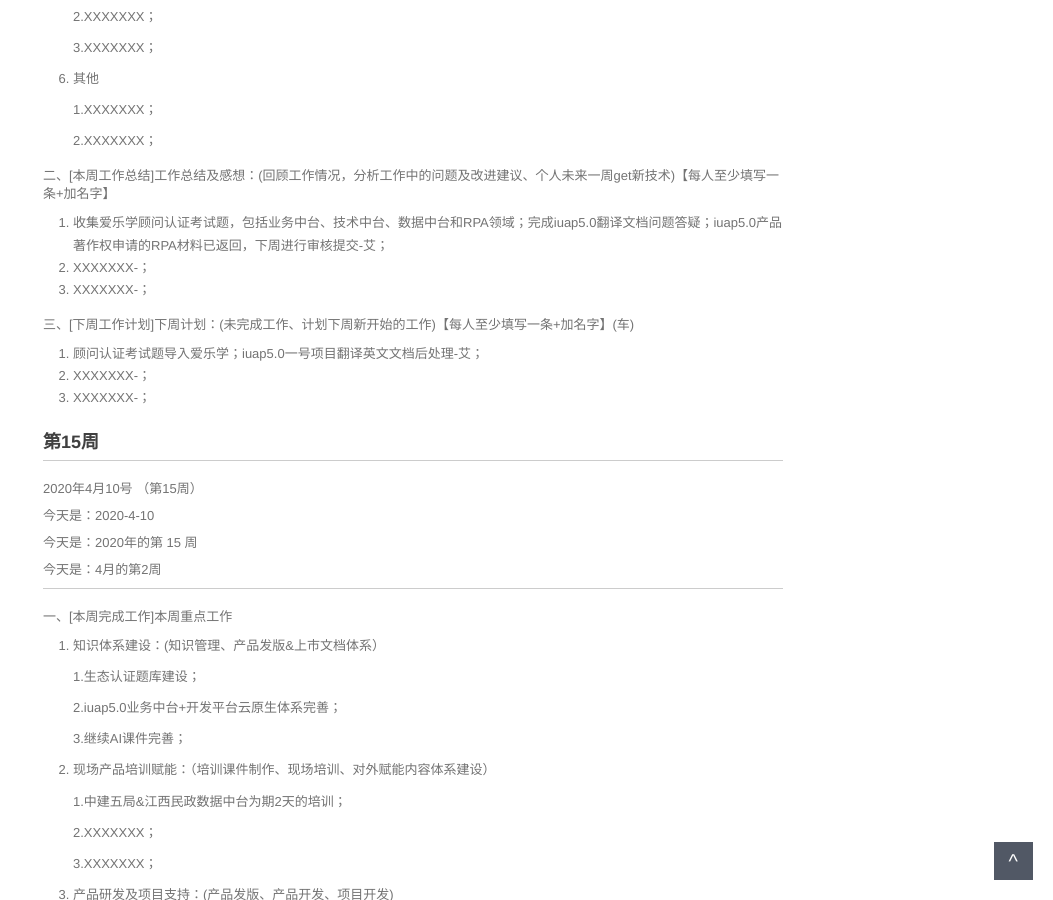
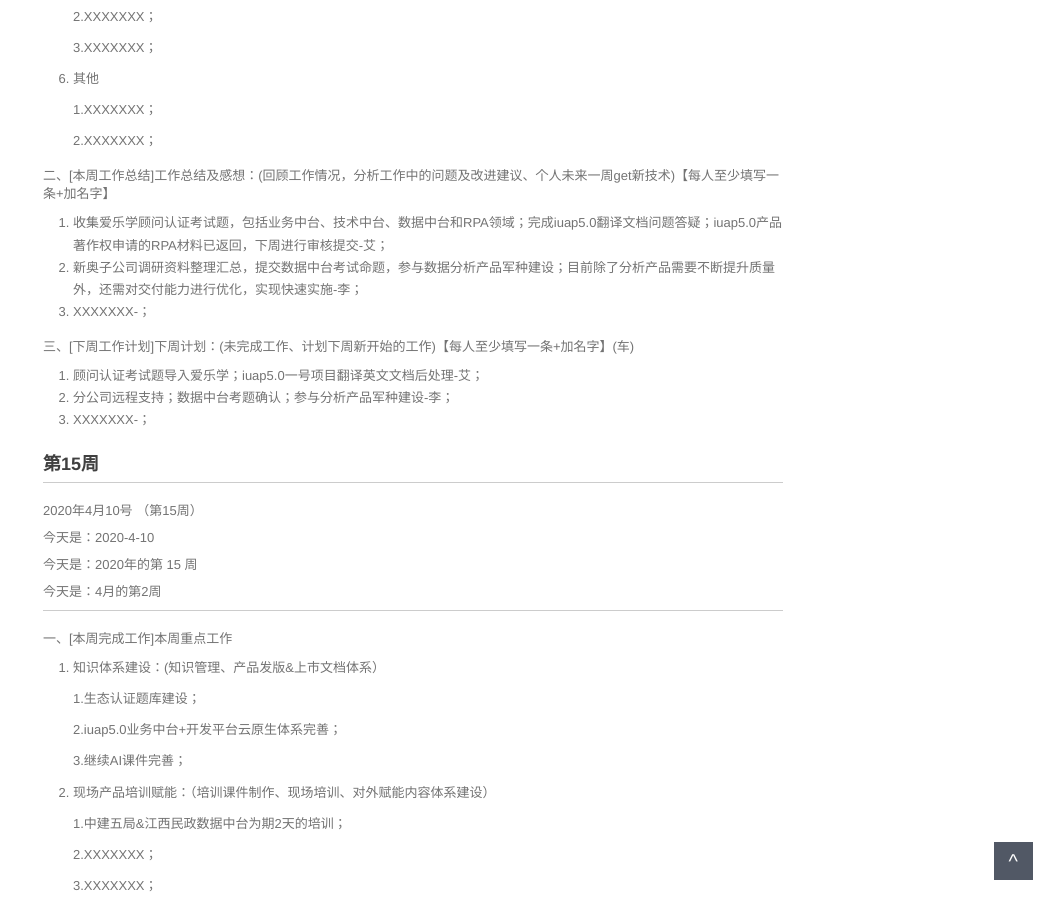
Before and after one commit to walllFlower/blog, a Jekyll site: the page built from 2020-02-28-day_report.md, in a window 1280 px wide and 900 px high, scrolled down 1152 px. Shown: the whole window, without its empty margins (227-1280 px from the left). Built offline with Jekyll 4.4.1, drawn with Linux system fonts in a browser that asks for light colours; comment, search, counter and statistics services are not loaded.

Commit message:
Update 2020-02-28-day_report.md

```diff
--- a/2020-02-28-day_report.md
+++ b/2020-02-28-day_report.md
@@ -79,13 +79,13 @@ categories: 技术运营工作周报
 二、[本周工作总结]工作总结及感想：(回顾工作情况，分析工作中的问题及改进建议、个人未来一周get新技术)【每人至少填写一条+加名字】
 
 1. 收集爱乐学顾问认证考试题，包括业务中台、技术中台、数据中台和RPA领域；完成iuap5.0翻译文档问题答疑；iuap5.0产品著作权申请的RPA材料已返回，下周进行审核提交-艾；
-2. XXXXXXX-；
+2. 新奥子公司调研资料整理汇总，提交数据中台考试命题，参与数据分析产品军种建设；目前除了分析产品需要不断提升质量外，还需对交付能力进行优化，实现快速实施-李；
 3. XXXXXXX-；
 
 三、[下周工作计划]下周计划：(未完成工作、计划下周新开始的工作)【每人至少填写一条+加名字】(车)
 
 1. 顾问认证考试题导入爱乐学；iuap5.0一号项目翻译英文文档后处理-艾；
-2. XXXXXXX-；
+2. 分公司远程支持；数据中台考题确认；参与分析产品军种建设-李；
 3. XXXXXXX-；
 
 
```
